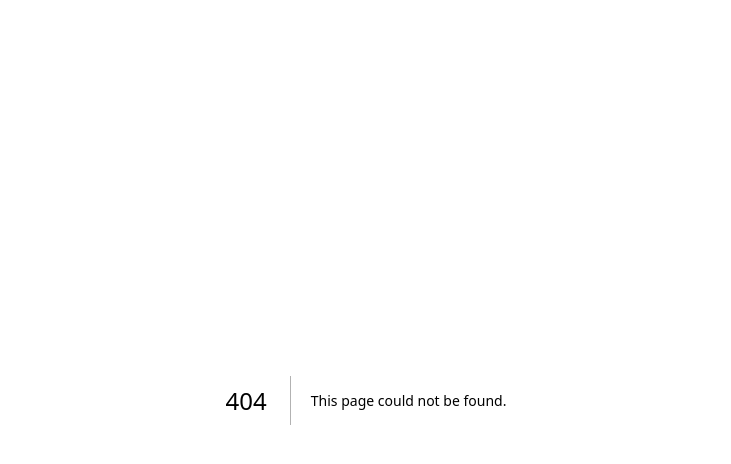
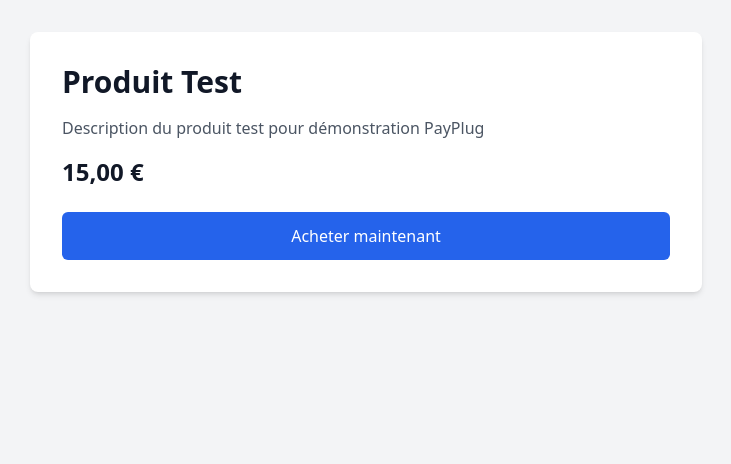
Before and after one commit to TikOfgit/ecommerce, a Next.js app: page /product in a window 1280 px wide. Before the commit this address had no page. Shown: the top 464 px of the page, without its empty margins (274-1005 px from the left). Built offline with nearby package versions, Linux system fonts and the light colour scheme.

Commit message:
Add PayPlug integration with test product page

```diff
--- a/package.json
+++ b/package.json
@@ -16,7 +16,8 @@
     "autoprefixer": "^10.4.16",
     "postcss": "^8.4.31",
     "tailwindcss": "^3.3.5",
-    "typescript": "^5.2.2"
+    "typescript": "^5.2.2",
+    "axios": "^1.6.2"
   },
   "devDependencies": {
     "@types/node": "^20.8.10",
--- /dev/null
+++ b/src/pages/api/create-payment.ts
@@ -0,0 +1,40 @@
+import type { NextApiRequest, NextApiResponse } from 'next';
+import axios from 'axios';
+
+const PAYPLUG_SECRET_KEY = 'sk_test_yugCPCAfcjcBYWEX2UlQw';
+
+export default async function handler(
+  req: NextApiRequest,
+  res: NextApiResponse
+) {
+  if (req.method !== 'POST') {
+    return res.status(405).json({ message: 'Method not allowed' });
+  }
+
+  try {
+    const response = await axios.post(
+      'https://api.payplug.com/v1/payments',
+      {
+        amount: 1500, // 15.00 EUR
+        currency: 'EUR',
+        notification_url: `${process.env.NEXT_PUBLIC_URL}/api/webhook`,
+        return_url: `${process.env.NEXT_PUBLIC_URL}/success`,
+        cancel_url: `${process.env.NEXT_PUBLIC_URL}/cancel`,
+        metadata: {
+          product_id: '123',
+        },
+      },
+      {
+        headers: {
+          'Authorization': `Bearer ${PAYPLUG_SECRET_KEY}`,
+          'Content-Type': 'application/json',
+        },
+      }
+    );
+
+    return res.status(200).json(response.data);
+  } catch (error) {
+    console.error('PayPlug error:', error);
+    return res.status(500).json({ message: 'Error creating payment' });
+  }
+}
--- /dev/null
+++ b/src/pages/cancel.tsx
@@ -0,0 +1,31 @@
+import { NextPage } from 'next';
+import Head from 'next/head';
+import Link from 'next/link';
+
+const CancelPage: NextPage = () => {
+  return (
+    <div className="min-h-screen bg-gray-100 flex items-center justify-center">
+      <Head>
+        <title>Paiement annulé - La Chabroderie</title>
+      </Head>
+
+      <div className="max-w-md w-full bg-white rounded-lg shadow-md p-8 text-center">
+        <div className="text-red-500 text-5xl mb-4">×</div>
+        <h1 className="text-2xl font-bold text-gray-900 mb-4">
+          Paiement annulé
+        </h1>
+        <p className="text-gray-600 mb-6">
+          Le paiement a été annulé. Aucun montant n'a été débité.
+        </p>
+        <Link
+          href="/product"
+          className="inline-block bg-blue-600 text-white px-6 py-3 rounded-md font-medium hover:bg-blue-700"
+        >
+          Retourner au produit
+        </Link>
+      </div>
+    </div>
+  );
+};
+
+export default CancelPage;
--- /dev/null
+++ b/src/pages/product.tsx
@@ -0,0 +1,56 @@
+import { NextPage } from 'next';
+import Head from 'next/head';
+import { useState } from 'react';
+import axios from 'axios';
+
+const ProductPage: NextPage = () => {
+  const [isLoading, setIsLoading] = useState(false);
+
+  const handleBuyNow = async () => {
+    try {
+      setIsLoading(true);
+      const response = await axios.post('/api/create-payment');
+      // Rediriger vers la page de paiement PayPlug
+      window.location.href = response.data.payment_url;
+    } catch (error) {
+      console.error('Error:', error);
+      alert('Une erreur est survenue lors de la création du paiement');
+    } finally {
+      setIsLoading(false);
+    }
+  };
+
+  return (
+    <div className="min-h-screen bg-gray-100">
+      <Head>
+        <title>Produit Test - La Chabroderie</title>
+        <meta name="description" content="Page produit test" />
+      </Head>
+
+      <main className="container mx-auto px-4 py-8">
+        <div className="max-w-2xl mx-auto bg-white rounded-lg shadow-md overflow-hidden">
+          <div className="p-8">
+            <h1 className="text-3xl font-bold text-gray-900 mb-4">
+              Produit Test
+            </h1>
+            <p className="text-gray-600 mb-4">
+              Description du produit test pour démonstration PayPlug
+            </p>
+            <div className="text-2xl font-bold text-gray-900 mb-6">
+              15,00 €
+            </div>
+            <button
+              onClick={handleBuyNow}
+              disabled={isLoading}
+              className="w-full bg-blue-600 text-white px-6 py-3 rounded-md font-medium hover:bg-blue-700 focus:outline-none focus:ring-2 focus:ring-blue-500 focus:ring-offset-2 disabled:opacity-50"
+            >
+              {isLoading ? 'Chargement...' : 'Acheter maintenant'}
+            </button>
+          </div>
+        </div>
+      </main>
+    </div>
+  );
+};
+
+export default ProductPage;
--- /dev/null
+++ b/src/pages/success.tsx
@@ -0,0 +1,31 @@
+import { NextPage } from 'next';
+import Head from 'next/head';
+import Link from 'next/link';
+
+const SuccessPage: NextPage = () => {
+  return (
+    <div className="min-h-screen bg-gray-100 flex items-center justify-center">
+      <Head>
+        <title>Paiement réussi - La Chabroderie</title>
+      </Head>
+
+      <div className="max-w-md w-full bg-white rounded-lg shadow-md p-8 text-center">
+        <div className="text-green-500 text-5xl mb-4">✓</div>
+        <h1 className="text-2xl font-bold text-gray-900 mb-4">
+          Paiement réussi !
+        </h1>
+        <p className="text-gray-600 mb-6">
+          Merci pour votre achat. Vous recevrez bientôt un email de confirmation.
+        </p>
+        <Link
+          href="/"
+          className="inline-block bg-blue-600 text-white px-6 py-3 rounded-md font-medium hover:bg-blue-700"
+        >
+          Retour à l'accueil
+        </Link>
+      </div>
+    </div>
+  );
+};
+
+export default SuccessPage;
```
Also changed, not shown: 1 other file (tests, documents, lock files or other folders).
